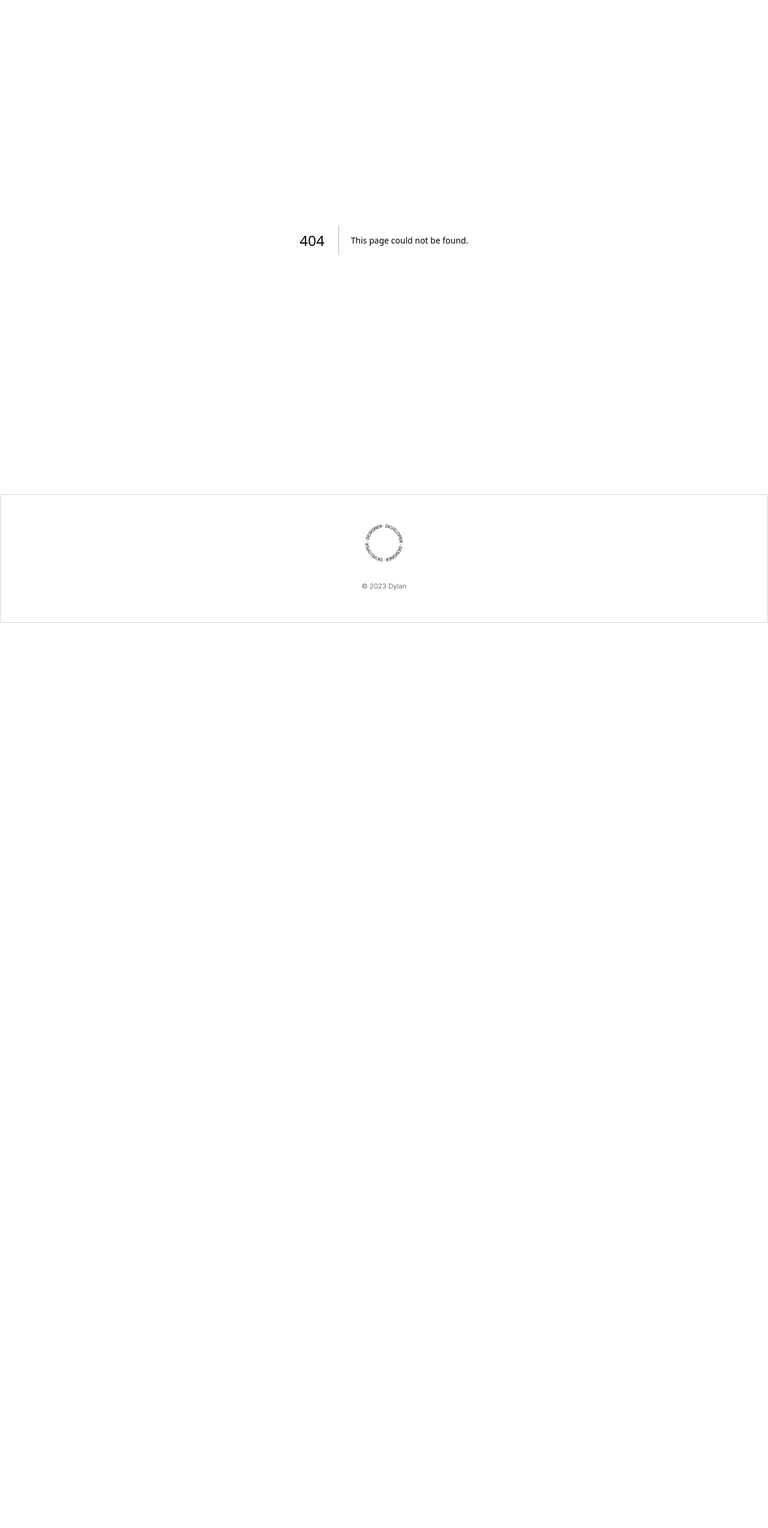
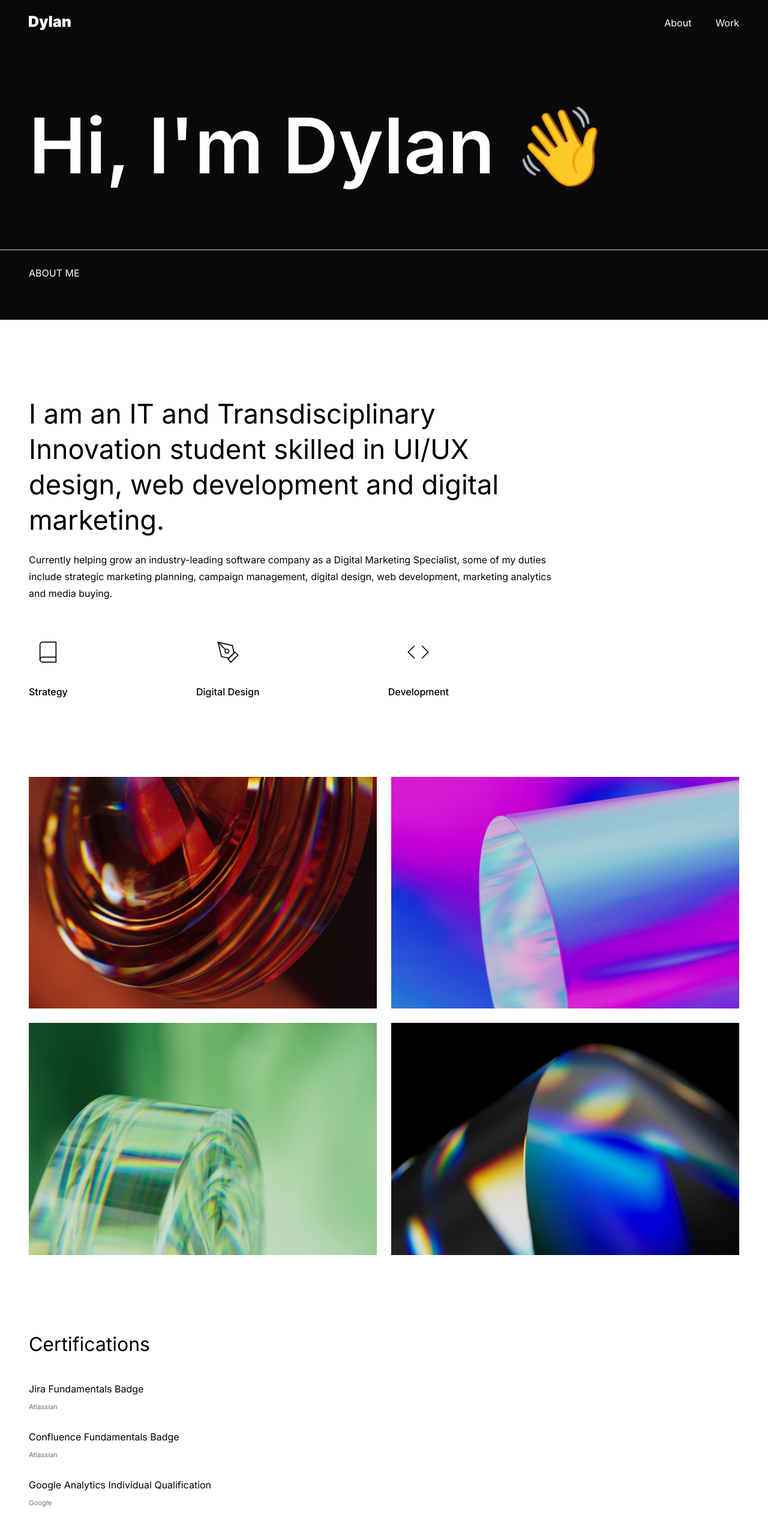
Before and after one commit to dylanheaslip/dylan-portfolio, a Next.js app: page /about in a window 1280 px wide. Before the commit this address had no page. Shown: the top 2547 px of the page at 60% size. Before the commit the page ends 1038 px from the top, so only its background shows below. Built offline with nearby package versions, Linux system fonts and the light colour scheme.

Commit message:
Add about page and styling fixes

```diff
--- /dev/null
+++ b/app/about/about.module.css
@@ -0,0 +1,113 @@
+.header {
+  padding: 160px var(--default-margin) 68px var(--default-margin);
+  background-color: var(--primary);
+  color: white;
+}
+
+.subheading {
+  border-top: 1px solid var(--light-grey);
+  padding: 24px var(--default-margin) 64px var(--default-margin);
+  /* background-color: #1d4ed8; */
+  background-color: var(--primary);
+  color: white;
+}
+
+.intro {
+  margin: 128px var(--default-margin);
+  max-width: 900px;
+}
+
+.gallery {
+  margin: var(--default-margin);
+  display: grid;
+  grid-template-columns: repeat(2, minmax(0, 1fr));
+  gap: 24px;
+}
+
+.gallery img {
+  aspect-ratio: 3 / 2;
+}
+
+.services {
+  margin: 128px var(--default-margin);
+  margin-top: -64px;
+  /* padding-left: var(--default-margin);
+  padding-right: var(--default-margin); */
+  display: flex;
+  justify-content: space-between;
+  /* width: 75vw; */
+  max-width: 700px;
+}
+
+.service {
+  text-align: center;
+}
+
+.service span {
+  display: block;
+  padding-top: 24px;
+  font-weight: 500;
+}
+
+.service svg {
+  width: 40px;
+}
+
+.certs {
+  margin: 128px var(--default-margin);
+}
+
+.certs ul {
+  list-style: none;
+  margin-top: 40px;
+}
+
+.certs li {
+  margin-bottom: 24px;
+}
+
+.certs small {
+  color: var(--grey);
+}
+
+@media screen and (max-width: 500px) {
+  .intro {
+    margin: 64px var(--default-margin);
+  }
+
+  .gallery {
+    grid-template-columns: repeat(1, minmax(0, 1fr));
+    gap: 16px;
+  }
+
+  .services {
+    /* margin: 64px auto; */
+    margin: 64px var(--default-margin);
+    margin-top: -24px;
+    flex-direction: column;
+    gap: 24px;
+    width: 100%;
+  }
+
+  .service {
+    display: flex;
+    align-items: center;
+    gap: 24px;
+  }
+
+  .service span {
+    padding: 0;
+  }
+
+  .service svg {
+    width: 32px;
+  }
+
+  .certs {
+    margin: 64px var(--default-margin);
+  }
+
+  .certs ul {
+    margin-top: 32px;
+  }
+}
--- /dev/null
+++ b/app/about/page.js
@@ -0,0 +1,48 @@
+import styles from './about.module.css'
+
+export default function About() {
+
+  return (
+    <div className="page about">
+      <div className={styles.header}>
+        <h1 className="big-text">Hi, I'm Dylan 👋</h1>
+      </div>
+      <div className={styles.subheading}>
+        <span className="title-small">ABOUT ME</span>
+      </div>
+      <div className={styles.intro}>
+        <h3>I am an IT and Transdisciplinary Innovation student skilled in UI/UX design, web development and digital marketing.</h3>
+        <p>Currently helping grow an industry-leading software company as a Digital Marketing Specialist, some of my duties include strategic marketing planning, campaign management, digital design, web development, marketing analytics and media buying.</p>
+      </div>
+      <div className={styles.services}>
+        <div className={styles.service}>
+          <svg xmlns="http://www.w3.org/2000/svg" viewBox="0 0 24 24" fill="none" stroke="currentColor" stroke-width="1" stroke-linecap="round" stroke-linejoin="round" class="feather feather-book"><path d="M4 19.5A2.5 2.5 0 0 1 6.5 17H20"></path><path d="M6.5 2H20v20H6.5A2.5 2.5 0 0 1 4 19.5v-15A2.5 2.5 0 0 1 6.5 2z"></path></svg>
+          <span>Strategy</span>
+        </div>
+        <div className={styles.service}>
+          <svg xmlns="http://www.w3.org/2000/svg" viewBox="0 0 24 24" fill="none" stroke="currentColor" stroke-width="1" stroke-linecap="round" stroke-linejoin="round" class="feather feather-pen-tool"><path d="M12 19l7-7 3 3-7 7-3-3z"></path><path d="M18 13l-1.5-7.5L2 2l3.5 14.5L13 18l5-5z"></path><path d="M2 2l7.586 7.586"></path><circle cx="11" cy="11" r="2"></circle></svg>
+          <span>Digital Design</span>
+        </div>
+        <div className={styles.service}>
+          <svg xmlns="http://www.w3.org/2000/svg" viewBox="0 0 24 24" fill="none" stroke="currentColor" stroke-width="1" stroke-linecap="round" stroke-linejoin="round" class="feather feather-code"><polyline points="16 18 22 12 16 6"></polyline><polyline points="8 6 2 12 8 18"></polyline></svg>
+          <span>Development</span>
+        </div>
+      </div>
+      <div className={styles.gallery}>
+        <img src='/placeholder/planet-volumes-_WVDYqsB9ig-unsplash.jpg'/>
+        <img src='/placeholder/planet-volumes-6tI9Fk5p4bo-unsplash.jpg'/>
+        <img src='/placeholder/planet-volumes-ydvaP3HZjXk-unsplash.jpg'/>
+        <img src='/placeholder/planet-volumes-ZNSUJ-JQP-c-unsplash.jpg'/>
+      </div>
+      <div className={styles.certs}>
+        <h4>Certifications</h4>
+        <ul>
+          <li>Jira Fundamentals Badge<br/><small>Atlassian</small></li>
+          <li>Confluence Fundamentals Badge<br/><small>Atlassian</small></li>
+          <li>Google Analytics Individual Qualification<br/><small>Google</small></li>
+          <li>Google Ads Display Certification<br/><small>Google</small></li>
+        </ul>
+      </div>
+    </div>
+  )
+}
--- a/app/components/navigation/footer.module.css
+++ b/app/components/navigation/footer.module.css
@@ -1,6 +1,6 @@
 .footer {
   margin-top: 24px;
-  border: 1px solid var(--light-grey);
+  border-top: 1px solid var(--light-grey);
   padding: var(--default-margin);
   display: flex;
   flex-direction: column;
--- a/app/components/navigation/navbar.js
+++ b/app/components/navigation/navbar.js
@@ -43,7 +43,7 @@ function Navbar() {
 
   return (
     <div className={`${styles.navbar} ${isScrolled ? styles.scrolled : ''} ${isDark ? styles.dark : styles.light}`}>
-      <Link href="/">
+      <Link className={styles.homelink} href="/">
         <svg className={styles.brand} viewBox="0 0 67 23" fill="black" xmlns="http://www.w3.org/2000/svg">
           <path d="M6.84091 18H0.125V0.545471H6.77273C8.56818 0.545471 10.1193 0.894903 11.4261 1.59377C12.7386 2.28695 13.75 3.28695 14.4602 4.59377C15.1761 5.8949 15.5341 7.45456 15.5341 9.27274C15.5341 11.0909 15.179 12.6534 14.4688 13.9602C13.7585 15.2614 12.7528 16.2614 11.4517 16.9602C10.1506 17.6534 8.61364 18 6.84091 18ZM4.86364 13.9773H6.67045C7.53409 13.9773 8.26989 13.8381 8.87784 13.5597C9.49148 13.2813 9.95739 12.8012 10.2756 12.1193C10.5994 11.4375 10.7614 10.4887 10.7614 9.27274C10.7614 8.05684 10.5966 7.10797 10.267 6.42615C9.94318 5.74433 9.46591 5.26422 8.83523 4.98581C8.21023 4.7074 7.44318 4.5682 6.53409 4.5682H4.86364V13.9773Z"/>
           <path d="M20.6584 22.9091C20.1186 22.9091 19.6044 22.8665 19.1158 22.7813C18.6271 22.7017 18.1982 22.5909 17.8288 22.4489L18.8516 19.108C19.2379 19.2443 19.5902 19.3324 19.9084 19.3722C20.2322 19.4119 20.5078 19.3892 20.7351 19.304C20.968 19.2188 21.1357 19.0568 21.2379 18.8182L21.3402 18.5796L16.7379 4.90911H21.647L23.7607 13.9773H23.897L26.0447 4.90911H30.9879L26.2152 19.0909C25.9766 19.8125 25.63 20.4602 25.1754 21.0341C24.7266 21.6137 24.1357 22.071 23.4027 22.4063C22.6697 22.7415 21.755 22.9091 20.6584 22.9091Z"/>
@@ -54,7 +54,7 @@ function Navbar() {
       </Link>
       <div className={styles.menu}>
         <ul>
-          <li>About</li>
+          <li><Link href="/about">About</Link></li>
           <li><Link href="/work">Work</Link></li>
         </ul>
       </div>
--- a/app/components/navigation/navbar.module.css
+++ b/app/components/navigation/navbar.module.css
@@ -6,13 +6,19 @@
   padding: 24px 48px;
   display: flex;
   justify-content: space-between;
-  align-items: flex-start;
+  align-items: center;
   z-index: 1000;
 }
 
 .brand {
   height: 24px;
   width: auto;
+}
+
+.homelink * {
+  margin: 0;
+  padding: 0;
+  display: block;
 }
 
 .menu ul {
--- a/app/globals.css
+++ b/app/globals.css
@@ -183,6 +183,11 @@ small, .text_small {font-size: 0.707rem;}
 
 /* END TYPOGRAPHY SETUP */
 
+ul {
+  list-style-position: inside;
+}
+
+
 code {
   margin-bottom: 24px;
   display: block;
--- a/app/work/work.module.css
+++ b/app/work/work.module.css
@@ -1,19 +1,21 @@
 .header {
   padding: 160px var(--default-margin) 68px var(--default-margin);
-  background-color: var(--accent);
+  /* background-color: var(--accent); */
+  background-color: var(--primary);
   color: white;
 }
 
 .subheading {
   border-top: 1px solid var(--light-grey);
   padding: 24px var(--default-margin) 64px var(--default-margin);
-  background-color: var(--accent);
+  /* background-color: var(--accent); */
+  background-color: var(--primary);
   color: white;
 }
 
 .projects {
-  padding: 64px var(--default-margin);
-  padding-bottom: 64px;
+  margin: 64px var(--default-margin);
+  padding-bottom: 32px;
 }
 
 .projects:last-child div {
```
